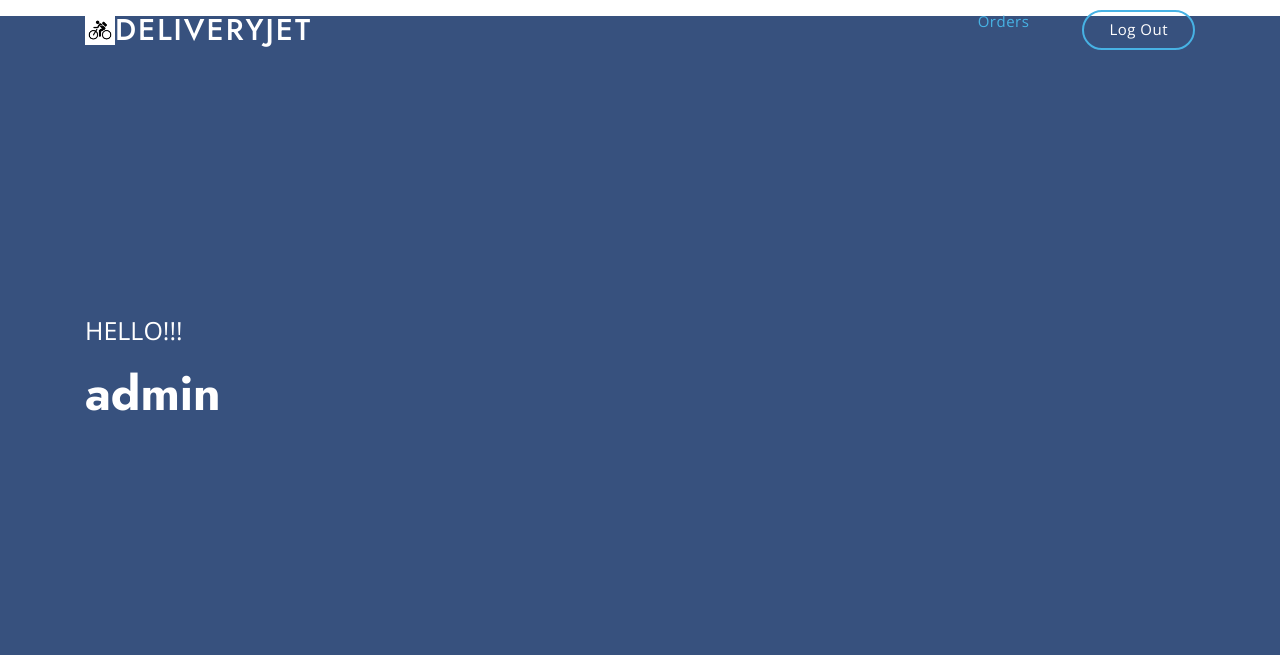
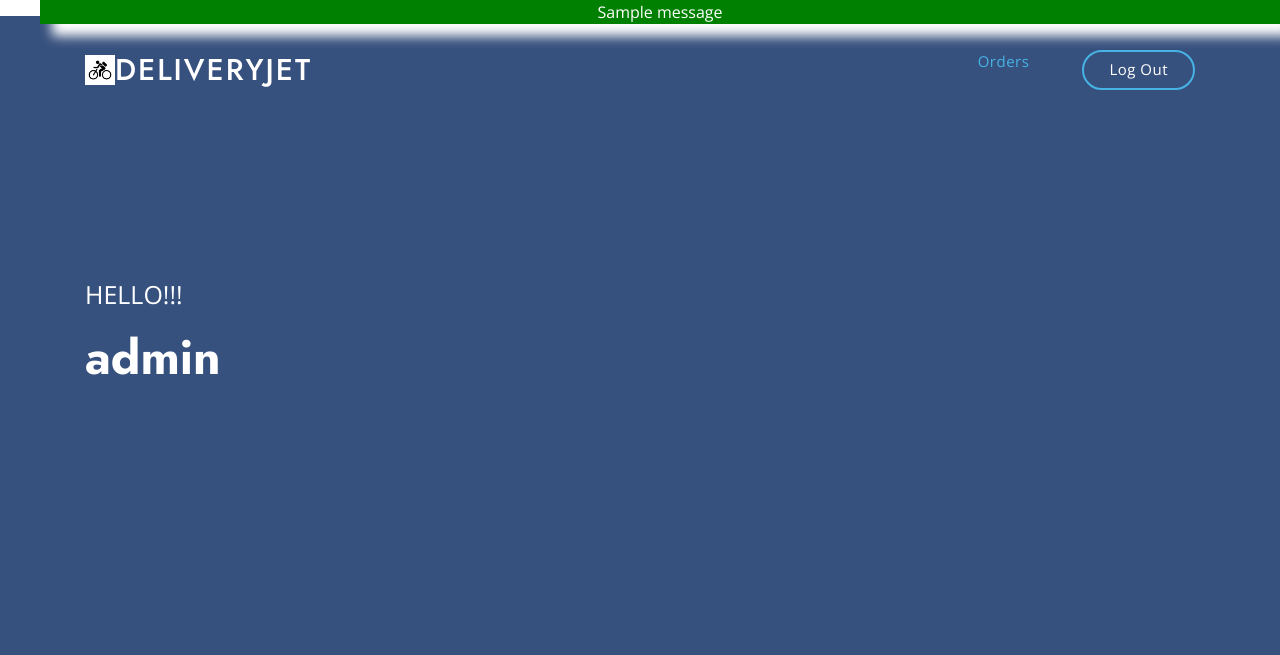
Before and after one commit to Sumona062/DeliveryJet, a Django app: page /account/deliveryMan-feed/1/ in a window 1280 px wide. Shown: the top 655 px of the page. Run offline with Django 3.2, Linux system fonts and the light colour scheme; a user stored in the database is signed in; data comes from the database, SQL or seed files in the repository; both versions use the stored data as it was after the commit; one stand-in notice (Sample message) is shown; some libraries are stand-ins or nearby versions.

Commit message:
successful delivery

```diff
--- a/order/templates/order-details.html
+++ b/order/templates/order-details.html
@@ -90,13 +90,13 @@
                     {% if order.is_marked %}
                     <div class="col-6">
                         <form method="GET">
-                        <input class="btn btn-block  btn-outline-danger btn-md" name="unmarkOrder" type="submit" value="Unmark Order">
+                        <input class="btn btn-block  btn-outline-danger btn-md" name="Not Collected" type="submit" value="Not Collected">
                     </form>
                     </div>
                     {% else %}
                     <div class="col-6">
                         <form method="GET">
-                        <input class="btn btn-block btn-outline-success btn-md" name="markOrder" type="submit" value="Mark Order">
+                        <input class="btn btn-block btn-outline-success btn-md" name="Collected" type="submit" value="Collected">
                     </form>
                     </div>
                     {% endif %}
@@ -116,6 +116,7 @@
                     <figure class="mb-5">
                         <img src="{{ order.order.product.image.url}}" style="width:200px;height:200px;" alt="Image" class="img-fluid rounded">
                     </figure>
+
                     {% endif %}
 
                 </div>
@@ -145,6 +146,7 @@
                    No website Available
                     {% endif %}
                 </li>
+
             </ul>
                 </div>
 
--- a/users/static/assets/company/css/style.css
+++ b/users/static/assets/company/css/style.css
@@ -388,9 +388,6 @@ h1, h2, h3, h4, h5, h6 {
   background: #37517e;
 }
 
-#hero .container {
-  padding-top: 72px;
-}
 
 #hero h1 {
   margin: 0 0 10px 0;
--- a/users/templates/deliveryMan/deliveryMan-feed.html
+++ b/users/templates/deliveryMan/deliveryMan-feed.html
@@ -30,11 +30,31 @@
   <link href="{% static 'assets/company/css/style.css' %}" rel="stylesheet">
 
 </head>
+<style>
+  .success{
+    list-style:none;
+    background-color: green;
+    color: white;
+    box-shadow: 12px 12px 12px white;
+    text-align: center;
+
+  }
+</style>
 
 <body>
 
   <!-- ======= Header ======= -->
   <header id="header" class="fixed-top ">
+    <div>
+      {% if messages %}
+      <ul class="messages">
+      {% for message in messages %}
+      <li{% if message.tags %} class="{{ message.tags }}"
+      {% endif %}>{{ message }}</li>
+      {% endfor %}
+      </ui>
+      {% endif %}
+    </div>
     <div class="container d-flex align-items-center">
         <div><img src="{% static 'assets/favicon.png' %}" width="30" height= "30"></div>
 
@@ -53,8 +73,8 @@
         </ul>
       </nav><!-- .nav-menu -->
 
+    </div>
 
-    </div>
   </header><!-- End Header -->
 
   <!-- ======= Hero Section ======= -->
@@ -100,8 +120,10 @@
                     <img alt="Image" class="img-fluid"  style="width:200px;height:170px;"src=" {{order.order.product.image.url}}">
                     {% else %}
                     <img alt="{{order.order.product.name}} logo" class="img-fluid" src="">
-                    {% endif %}
+
                 </div>
+                {% endif %}
+
 
                 <div class="job-listing-about d-sm-flex custom-width w-100 justify-content-between mx-4">
                     <div class="job-listing-position custom-width w-100 mb-3 mb-sm-0">
@@ -109,13 +131,19 @@
                         <strong>Company: {{order.order.product.user.name}}</strong></br>
 
                           Quanity: <span class="badge badge-danger">{{order.order.count}}</span>
-                          Price: <span class="badge badge-danger">{{order.order.total}}</span>
+                          Price: <span class="badge badge-danger">{{order.order.total}}</span></br></br>
+                          {% if order.is_marked %}
+                         <label class="btn btn-success">Collected</label>
+                          {% else %}
+                          <label class="btn btn-success">Not Collected</label>
+
+                          {% endif %}
                     </div>
 
                 </div>
 
             </li>
-            {% endfor%}
+            {% endfor %}
 
         </ul>
 
```
Also changed, not shown: other parts of users/static/assets/company/css/style.css (+0 -41 lines), order/views.py (+5 -2 lines), db.sqlite3.
